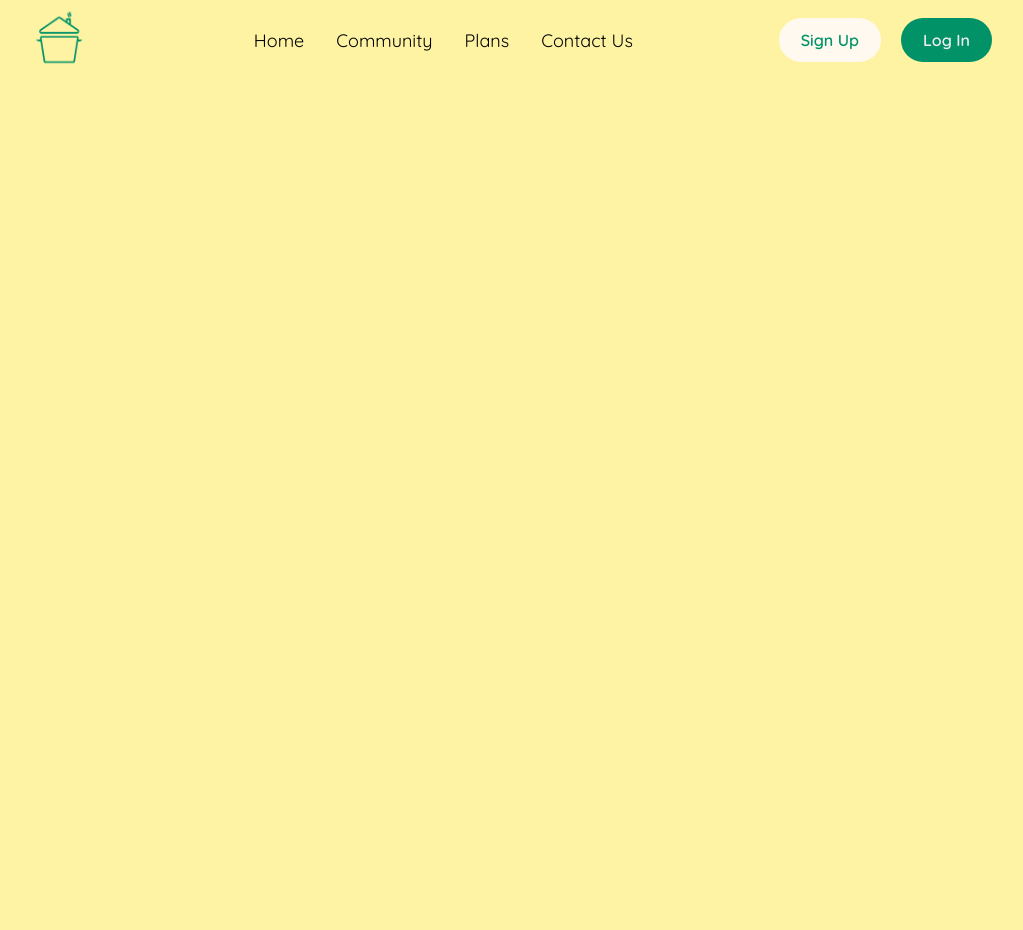
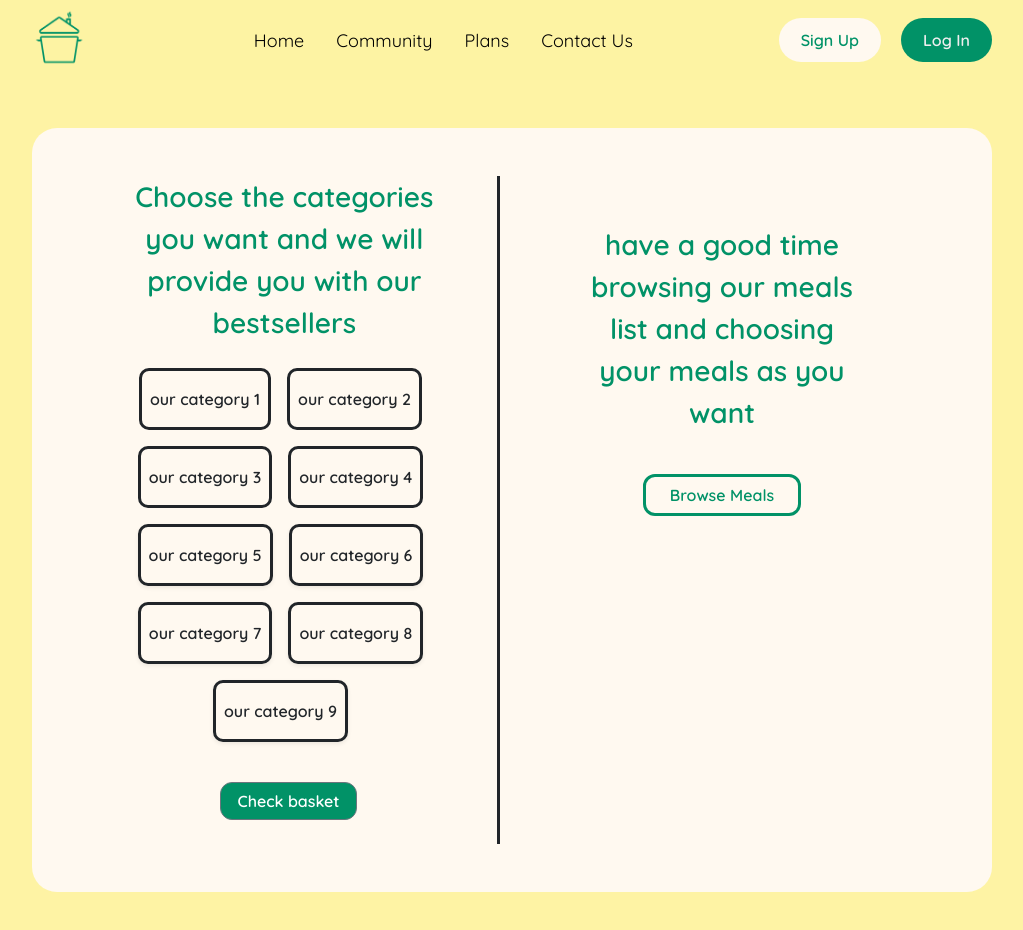
Before and after one commit to BahaBoualii/COOKIINI-front-end, a React (Create React App) app: page /plan_next_step in a window 1280 px wide. Shown: the top 930 px of the page, without its empty margins (128-1151 px from the left). Before the commit the page ends 800 px from the top, so only its background shows below. Built offline with nearby package versions, Linux system fonts and the light colour scheme.

Commit message:
sign in options done

```diff
--- a/src/App.js
+++ b/src/App.js
@@ -17,6 +17,8 @@ import DeliveryDetails from './pages/deliveryDetatils';
 import MyOrders from './pages/myorders';
 import Confirmation from './pages/confirmation';
 import MealDetails from './pages/mealDetatils';
+import PlanNextStep from './pages/plannextstep';
+import SignInOptions from './pages/signinoptions';
 <link
   rel="stylesheet"
   href="https://cdn.jsdelivr.net/npm/bootstrap@5.1.3/dist/css/bootstrap.min.css"
@@ -44,8 +46,8 @@ function App() {
           <Route path='/orders' element={<MyOrders/>}/>
           <Route path='/confirmed_order' element={<Confirmation/>}/>
           <Route path='/mealname_details' element={<MealDetails/>}/>
-
-
+          <Route path='/plan_next_step' element={<PlanNextStep/>}/>
+          <Route path='signin_options' element={<SignInOptions/>}/>
         </Routes>
     </Router>
   );
--- a/src/pages/deliveryDetatils.js
+++ b/src/pages/deliveryDetatils.js
@@ -130,7 +130,7 @@ const DeliveryDetails = (props) => {
           </Row>
         </Container>
       </div>
-      )
+
     </div>
   );
 };
--- /dev/null
+++ b/src/pages/plannextstep.js
@@ -0,0 +1,151 @@
+import React from "react";
+import { Container, Col, Row, Button } from "react-bootstrap";
+const PlanNextStep = () => {
+  return (
+    <div
+      className="justify-content-center"
+      style={{
+        display: "flex",
+        justifyContent: "center",
+        alignContent: "center",
+      }}
+    >
+      <div
+        style={{
+          display: "flex",
+          justifyContent: "center",
+          alignContent: "center",
+          backgroundColor: "#FFF9F0",
+          borderRadius: "25px",
+        }}
+        className="w-75 text-center my-5 mx-5"
+      >
+        <Container>
+          <Row>
+            <Col className="h-75 pb-5 px-5">
+              <div className="" style={{ borderRight: "solid" }}>
+                <p
+                  className="fw-bolder fs-3 mt-5 mx-5 w-75"
+                  style={{ color: "#019267" }}
+                >
+                  Choose the categories you want and we will provide you with
+                  our bestsellers
+                </p>
+                {/* Fetch category names from DB
+                Everythin' is static
+              */}
+                <div className="mt-lg-4">
+                  <Button
+                    variant="dark"
+                    className="bg-transparent text-dark px-2 py-3 me-3 mb-3 fw-bolder"
+                    style={{ borderRadius: "10px", border: "solid" }}
+                  >
+                    our category 1
+                  </Button>
+                  <Button
+                    variant="dark"
+                    className="bg-transparent text-dark px-2 py-3 me-3 mb-3  fw-bolder"
+                    style={{ borderRadius: "10px", border: "solid" }}
+                  >
+                    our category 2
+                  </Button>
+                  <Button
+                    variant="dark"
+                    className="bg-transparent text-dark px-2 py-3 me-3 mb-3 fw-bolder"
+                    style={{ borderRadius: "10px", border: "solid" }}
+                  >
+                    our category 3
+                  </Button>
+                  <Button
+                    variant="dark"
+                    className="bg-transparent text-dark px-2 py-3 me-3 mb-3 fw-bolder"
+                    style={{ borderRadius: "10px", border: "solid" }}
+                  >
+                    our category 4
+                  </Button>
+                  <Button
+                    variant="dark"
+                    className="bg-transparent text-dark px-2 py-3 me-3 mb-3 fw-bolder shadow-sm"
+                    style={{ borderRadius: "10px", border: "solid" }}
+                  >
+                    our category 5
+                  </Button>
+                  <Button
+                    variant="dark"
+                    className="bg-transparent text-dark px-2 py-3 me-3 mb-3 fw-bolder shadow-sm"
+                    style={{ borderRadius: "10px", border: "solid" }}
+                  >
+                    our category 6
+                  </Button>
+                  <Button
+                    variant="dark"
+                    className="bg-transparent text-dark px-2 py-3 me-3 mb-3 fw-bolder shadow-sm"
+                    style={{ borderRadius: "10px", border: "solid" }}
+                  >
+                    our category 7
+                  </Button>
+                  <Button
+                    variant="dark"
+                    className="bg-transparent text-dark px-2 py-3 me-3 mb-3 fw-bolder shadow-sm"
+                    style={{ borderRadius: "10px", border: "solid" }}
+                  >
+                    our category 8
+                  </Button>
+                  <Button
+                    variant="dark"
+                    className="bg-transparent text-dark px-2 py-3 me-3 mb-3 fw-bolder shadow-sm"
+                    style={{ borderRadius: "10px", border: "solid" }}
+                  >
+                    our category 9
+                  </Button>
+                  <br />
+                  <Button
+                    variant="secondary"
+                    className="mt-4 mb-4 fw-bold px-3 px-1"
+                    style={{ borderRadius: "12px", backgroundColor: "#019267" }}
+                  >
+                    Check basket
+                  </Button>
+                </div>
+              </div>
+            </Col>
+            <Col>
+              <div className="pt-lg-5 pe-lg-5 me-lg-5" style={{}}>
+                <div
+                  style={{
+                    display: "flex",
+                    justifyContent: "center",
+                    alignContent: "center",
+                  }}
+                >
+                    <p
+                      className="fw-bolder mb-4 fs-3 mt-5 text-center"
+                      style={{ color: "#019267", width: "10em" }}
+                    >
+
+                      have a good time browsing our meals list and choosing your
+                      meals as you want
+                    </p>
+
+
+                </div>
+                <Button
+                    variant="secondary"
+                    className="mt-3 mb-4 fw-bolder px-4 px-1 bg-transparent"
+                    style={{
+                      borderRadius: "12px",
+                      color: "#019267",
+                      border: "solid",
+                    }}
+                  >
+                    Browse Meals
+                  </Button>
+              </div>
+            </Col>
+          </Row>
+        </Container>
+      </div>
+    </div>
+  );
+};
+export default PlanNextStep;
--- /dev/null
+++ b/src/pages/signinoptions.js
@@ -0,0 +1,69 @@
+import React from "react";
+import { Button, Container, Image } from "react-bootstrap";
+import ConsumerIcon from "../assets/signinasconsumer.png";
+import ChefIcon from "../assets/signinaschef.png";
+
+const SignInOptions = () => {
+  return (
+    <div
+      className="text-center my-3 w-sm-75"
+      style={{
+        justifyContent: "center",
+        alignContent: "center",
+        display: "flex",
+      }}
+    >
+      <div
+        className="mx-5 my-5"
+        style={{
+          width:"55%",
+          display: "flex",
+          backgroundColor: "#FFF9F0",
+          justifyContent: "center",
+          alignContent: "center",
+          borderRadius: "25px",
+
+        }}
+      >
+        <Container className="py-5">
+          <p
+            className="fw-bolder fs-1  mx-5 "
+            style={{ color: "#019267" }}
+          >
+            Let us know who you are
+          </p>
+          <Button
+            size="lg"
+            className="bg-transparent text-dark fw-bolder me-lg-5 pt-4 mb-sm-2 mb-xs-2"
+            variant="secondary"
+            style={{
+              width: "13em",
+              borderRadius: "25px",
+            }}
+          >
+            <img src={ConsumerIcon} className="my-4" />
+            <br />
+            I'm just browsing <br />
+            the recipes
+          </Button>
+          <Button
+            size="lg"
+            className="bg-transparent text-dark fw-bolder"
+            variant="secondary"
+            style={{
+              width: "13em",
+
+              borderRadius: "25px",
+            }}
+          >
+            <img src={ChefIcon} className="my-3" />
+            <br />I want to contribute
+            <br /> with my own
+            <br /> recipes
+          </Button>
+        </Container>
+      </div>
+    </div>
+  );
+};
+export default SignInOptions;
```
Also changed, not shown: src/pages/mealDetatils.js (+17 -12 lines), src/assets/signinaschef.png (added), src/assets/signinasconsumer.png (added).
